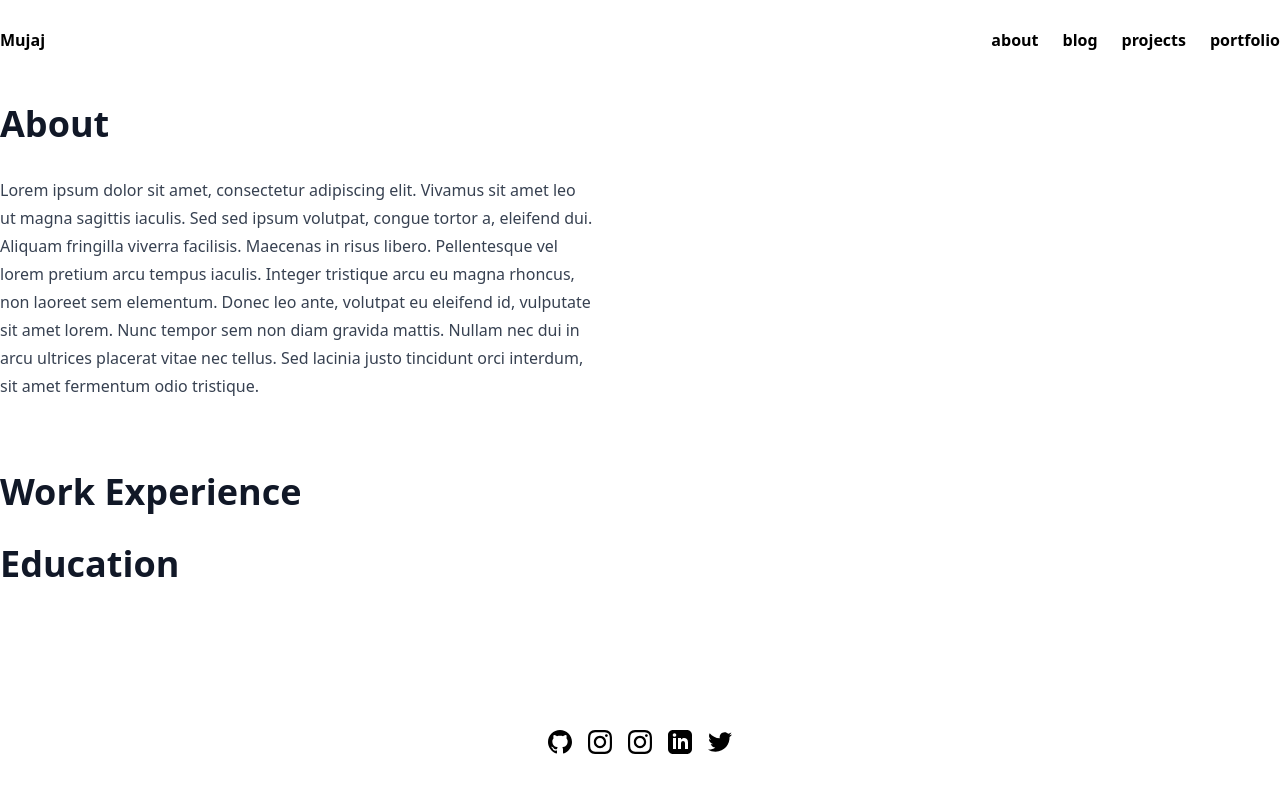
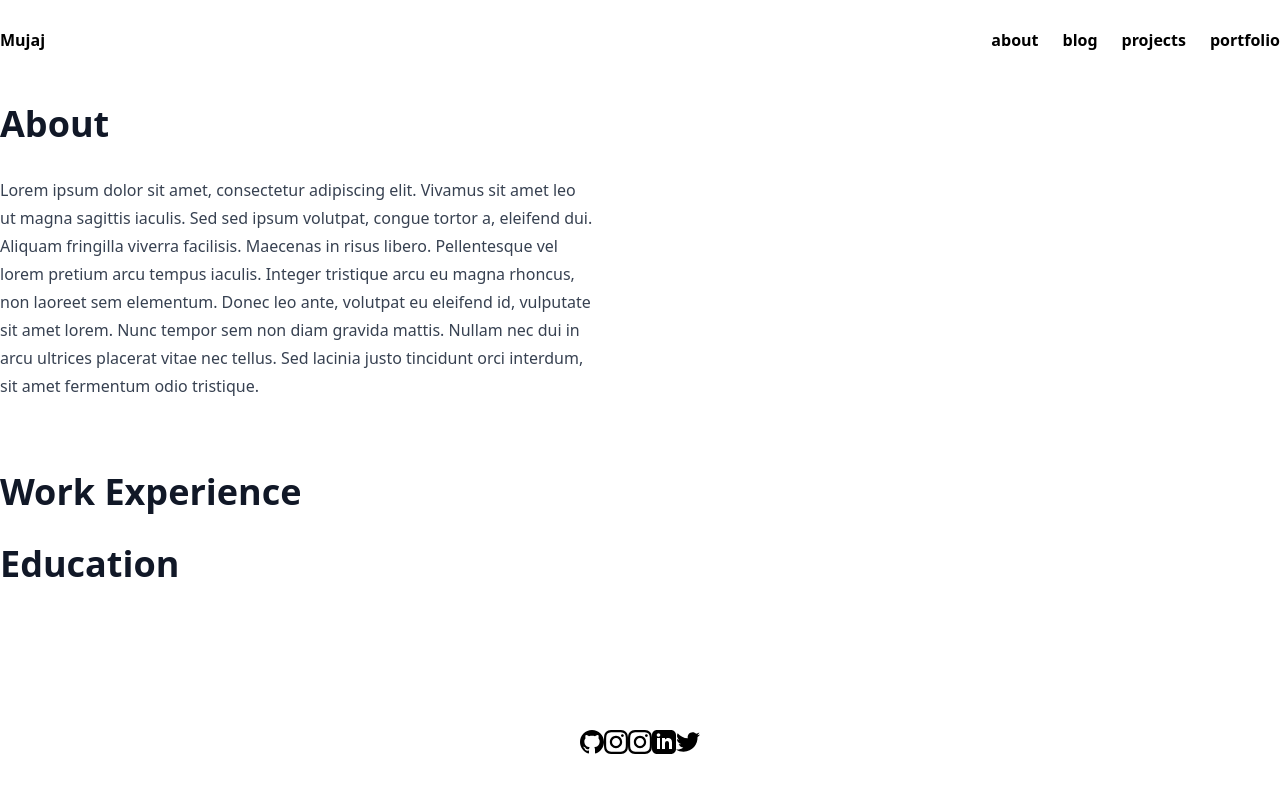
Before and after one commit to aulonm/mujaj.dev, a Next.js app in the folder web-next/: page /about in a window 1280 px wide. Shown: the top 792 px of the page. Built offline with nearby package versions, Linux system fonts and the light colour scheme.

Commit message:
Footer changes

```diff
--- a/web-next/components/Footer.tsx
+++ b/web-next/components/Footer.tsx
@@ -5,7 +5,7 @@ export const Footer = () => {
   return (
     <footer className="dev-footer bg-footer text-gray mt-auto p-8 text-center">
       <div className="relative mx-auto w-full">
-        <div className="mb-2 flex flex-row justify-center gap-4 text-black dark:text-white">
+        <div className="gap-4s mb-2 flex flex-row justify-center text-black dark:text-white">
           <Link href="https://github.com/aulonm" passHref>
             <a>
               <Image src="/images/github.svg" width={24} height={24} />
```
